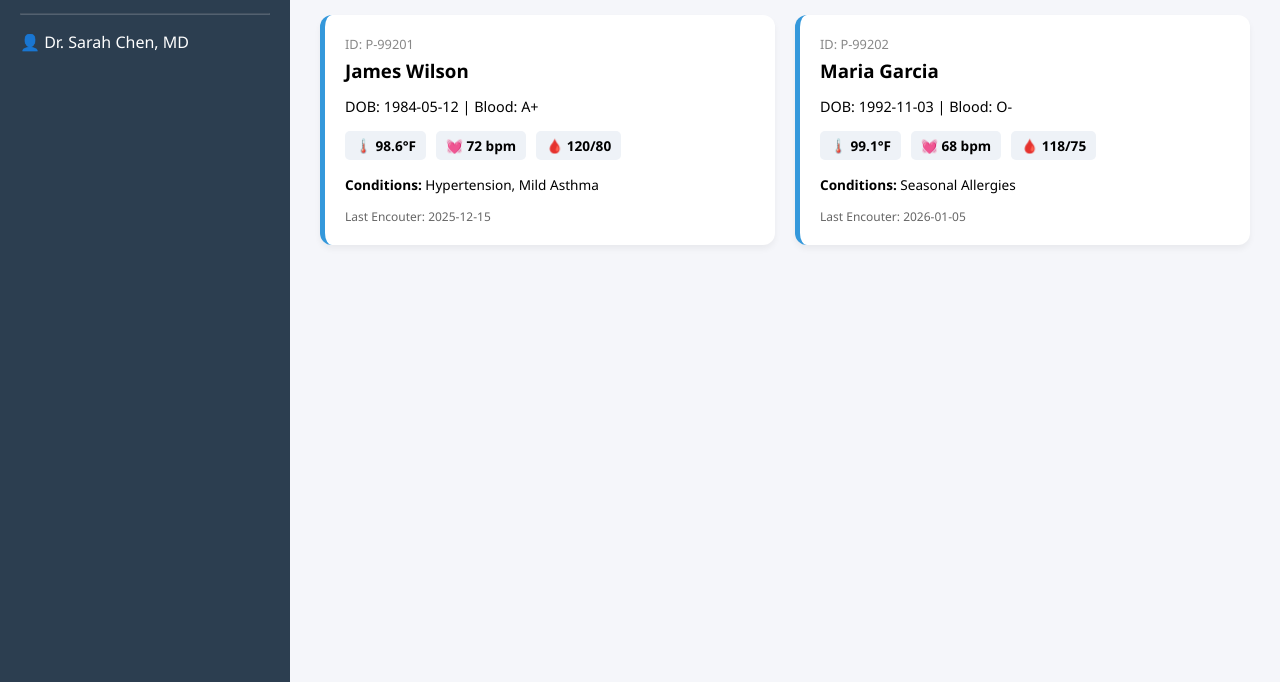
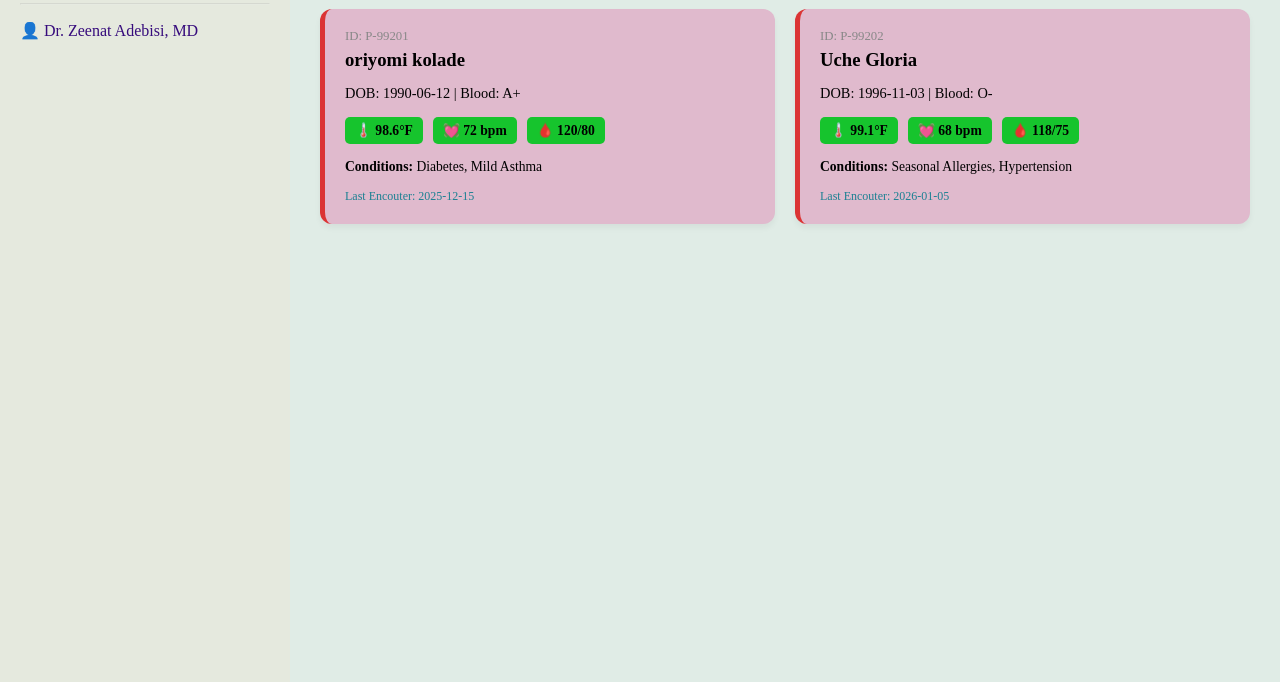
Before and after one commit to hammedmusari/EMR-DEMO-HAM, a plain HTML site: page index.html in a window 1280 px wide. Shown: the part 118-800 px from the top of the page. Drawn offline with Linux system fonts and the light colour scheme.

Commit message:
Initial commit: EMR web app DEMO v2

```diff
--- a/app.js
+++ b/app.js
@@ -38,7 +38,7 @@ function renderDashboard(data) {
             <p style="font-size: 0.85rem; margin-top: 15px;">
                 <strong>Conditions:</strong> ${patient.conditions.join(', ')}
             </p>
-            <div style="margin-top: 10px; font-size: 0.75rem; color: #666;">
+            <div style="margin-top: 10px; font-size: 0.75rem; color: #1b8092;">
                 Last Encouter: ${patient.lastVisit}
             </div>
         `;
--- a/data.json
+++ b/data.json
@@ -1,31 +1,31 @@
 {
-  "clinicName": "City Health General Hospital",
-  "provider": "Dr. Sarah Chen, MD",
+  "clinicName": "HMD-City Healthcare centre",
+  "provider": "Dr. Zeenat Adebisi, MD",
   "patients": [
     {
       "id": "P-99201",
-      "name": "James Wilson",
-      "dob": "1984-05-12",
+      "name": "oriyomi kolade",
+      "dob": "1990-06-12",
       "bloodType": "A+",
       "vitals": {
         "temp": "98.6°F",
         "bp": "120/80",
         "hr": "72 bpm"
       },
-      "conditions": ["Hypertension", "Mild Asthma"],
+      "conditions": ["Diabetes", "Mild Asthma"],
       "lastVisit": "2025-12-15"
     },
     {
       "id": "P-99202",
-      "name": "Maria Garcia",
-      "dob": "1992-11-03",
+      "name": "Uche Gloria",
+      "dob": "1996-11-03",
       "bloodType": "O-",
       "vitals": {
         "temp": "99.1°F",
         "bp": "118/75",
         "hr": "68 bpm"
       },
-      "conditions": ["Seasonal Allergies"],
+      "conditions": ["Seasonal Allergies", "Hypertension"],
       "lastVisit": "2026-01-05"
     }
   ]
--- a/index.html
+++ b/index.html
@@ -3,13 +3,13 @@
 <head>
     <meta charset="UTF-8">
     <meta name="viewport" content="width=device-width, initial-scale=1.0">
-    <title>MedFlow | EMR Demo</title>
+    <title>HAM-clinic | EMR Demo</title>
     <style>
-        :root { --primary: #2c3e50; --accent: #3498db; --bg: #f5f6fa; }
-        body { font-family: 'Segoe UI', sans-serif; margin: 0; display: flex; height: 100vh; background: var(--bg); }
+        :root { --primary: #e5e9de; --accent: #db3434; --bg: #e0ece6; }
+        body { font-family: 'Times New Roman', sans-serif; margin: 0; display: flex; height: 100vh; background: var(--bg); }
 
         /* Sidebar Styles */
-        nav { width: 250px; background: var(--primary); color: white; padding: 20px; }
+        nav { width: 250px; background: var(--primary); color: rgb(54, 11, 124); padding: 20px; }
         nav h1 { font-size: 1.5rem; color: var(--accent); }
 
         /* Main Content */
@@ -18,12 +18,12 @@
 
         /* Patient Cards */
         .grid { display: grid; grid-template-columns: repeat(auto-fit, minmax(300px, 1fr)); gap: 20px; }
-        .patient-card { background: white; padding: 20px; border-radius: 12px; border-left: 5px solid var(--accent); box-shadow: 0 4px 6px rgba(0,0,0,0.05); }
+        .patient-card { background: rgb(224, 186, 205); padding: 20px; border-radius: 12px; border-left: 5px solid var(--accent); box-shadow: 0 4px 6px rgba(2, 2, 2, 0.05); }
 
         /* Vital Badge */
         .vitals-row { display: flex; gap: 10px; margin-top: 15px; }
-        .vital { background: #eef2f7; padding: 5px 10px; border-radius: 5px; font-size: 0.85rem; font-weight: bold; }
-        .loading-skeleton { background: #eee; height: 100px; border-radius: 12px; animation: pulse 1.5s infinite; }
+        .vital { background: #16c42d; padding: 5px 10px; border-radius: 5px; font-size: 0.85rem; font-weight: bold; }
+        .loading-skeleton { background: #330ce0; height: 100px; border-radius: 12px; animation: pulse 1.5s infinite; }
 
         @keyframes pulse { 0% { opacity: 1; } 50% { opacity: 0.5; } 100% { opacity: 1; } }
     </style>
@@ -31,7 +31,7 @@
 <body>
 
     <nav>
-        <h1>MedFlow EMR</h1>
+        <h1>HAM-clinic EMR</h1>
         <p id="clinic-name">Connecting...</p>
         <hr style="opacity: 0.2">
         <p>👤 <span id="provider-name">Dr. Loading...</span></p>
```
